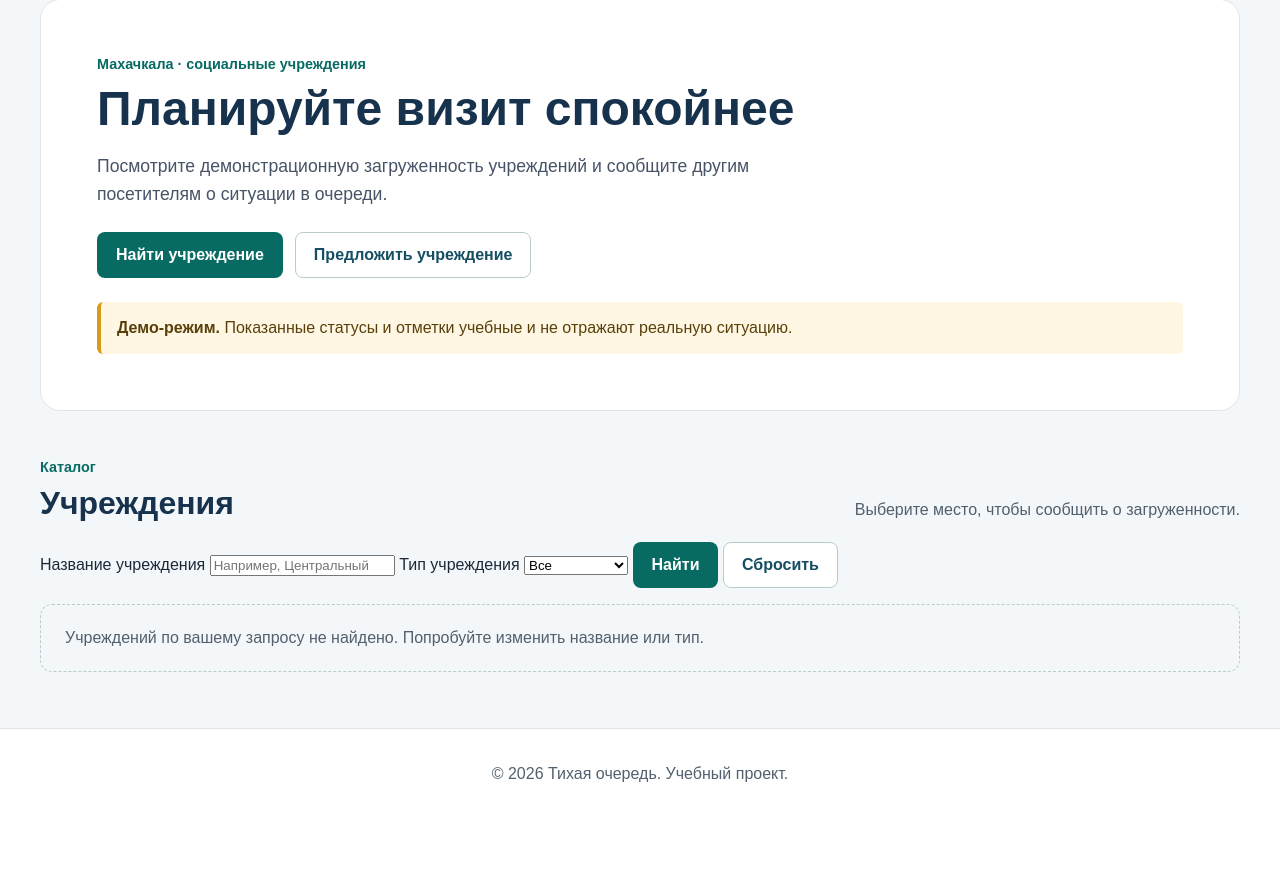
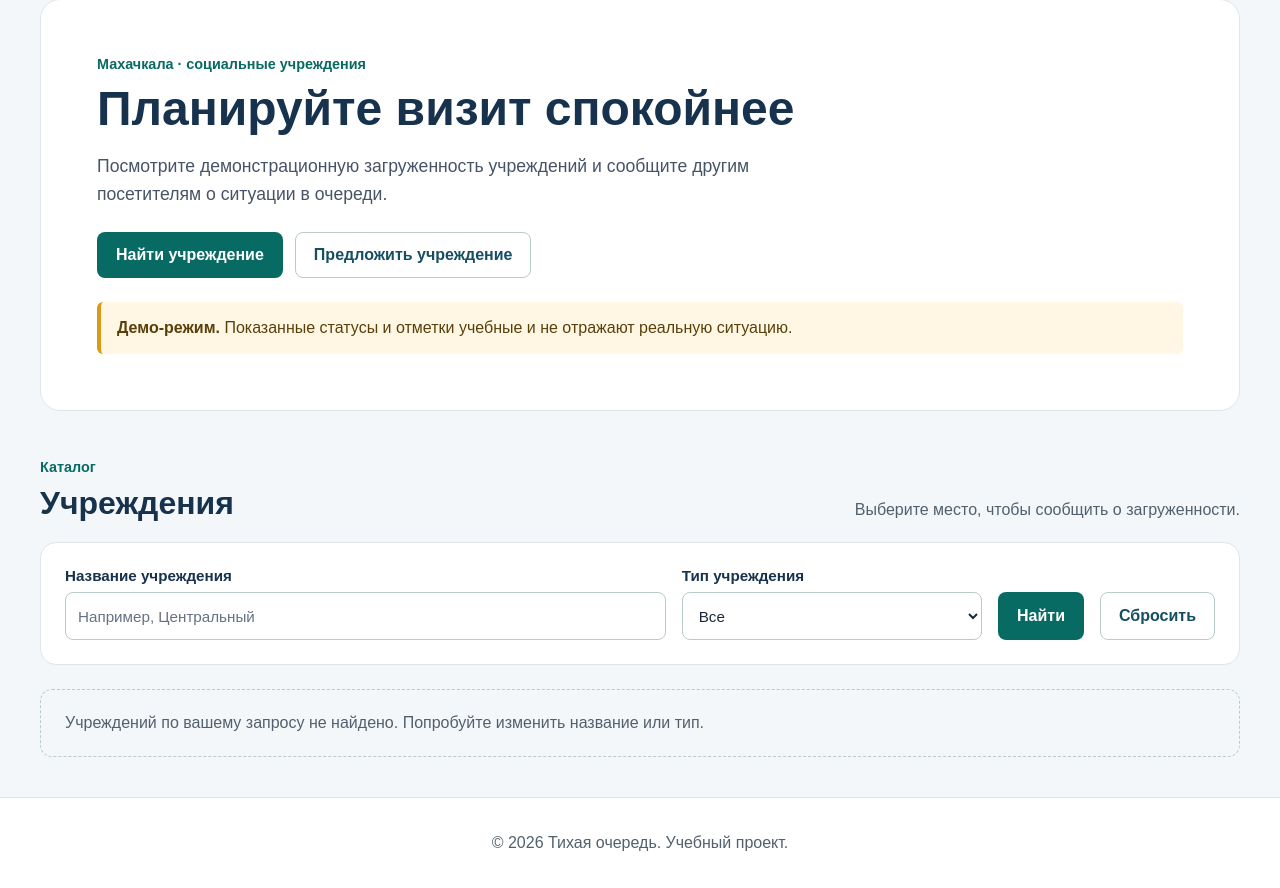
Before and after one commit to Kirilll555/quiet-queue, a Django app: page / in a window 1280 px wide. Shown: the part 124-1012 px from the top of the page. Before the commit the page ends 906 px from the top, so only its background shows below. Run offline with Django 5.2, Linux system fonts and the light colour scheme; data that the repository does not hold is empty.

Commit message:
Оформлены фильтры каталога и сведения об учреждениях

```diff
--- a/static/css/index_styles.css
+++ b/static/css/index_styles.css
@@ -193,3 +193,99 @@
         grid-template-columns: 1fr;
     }
 }
+/* Поиск и фильтрация учреждений */
+.catalog-filters {
+    display: grid;
+    grid-template-columns: minmax(0, 2fr) minmax(0, 1fr) auto auto;
+    align-items: end;
+    gap: 16px;
+    margin-bottom: 24px;
+    padding: 24px;
+    border: 1px solid #dfe5eb;
+    border-radius: 16px;
+    background: #ffffff;
+}
+
+.catalog-filters label {
+    display: flex;
+    flex-direction: column;
+    gap: 8px;
+    min-width: 0;
+    color: #17324d;
+    font-size: 0.95rem;
+    font-weight: 700;
+}
+
+.catalog-filters input,
+.catalog-filters select {
+    width: 100%;
+    min-width: 0;
+    min-height: 48px;
+    padding: 11px 12px;
+    border: 1px solid #b8ccca;
+    border-radius: 8px;
+    background: #ffffff;
+    color: #1d2939;
+    font: inherit;
+    font-weight: 400;
+}
+
+.catalog-filters input::placeholder {
+    color: #667085;
+}
+
+.catalog-filters input:focus-visible,
+.catalog-filters select:focus-visible {
+    outline: 3px solid #f2a900;
+    outline-offset: 2px;
+}
+
+.catalog-filters .btn {
+    min-height: 48px;
+}
+
+/* Дополнительные сведения об учреждении */
+.institution-address,
+.institution-hours {
+    margin: 0 0 10px;
+    color: #52606d;
+    font-size: 0.95rem;
+    line-height: 1.5;
+    overflow-wrap: anywhere;
+}
+
+.institution-cabinets {
+    margin: 4px 0 20px;
+    padding-top: 12px;
+    border-top: 1px solid #edf0f2;
+    color: #52606d;
+    font-size: 0.9rem;
+    line-height: 1.5;
+    overflow-wrap: anywhere;
+}
+
+/* Сообщение занимает всю ширину каталога */
+.empty-state {
+    grid-column: 1 / -1;
+    margin: 0;
+}
+
+/* На средней ширине поля и кнопки располагаются в два ряда */
+@media (max-width: 900px) {
+    .catalog-filters {
+        grid-template-columns: repeat(2, minmax(0, 1fr));
+    }
+}
+
+/* На телефоне элементы располагаются друг под другом */
+@media (max-width: 600px) {
+    .catalog-filters {
+        grid-template-columns: 1fr;
+        gap: 14px;
+        padding: 18px;
+    }
+
+    .catalog-filters .btn {
+        width: 100%;
+    }
+}
```
